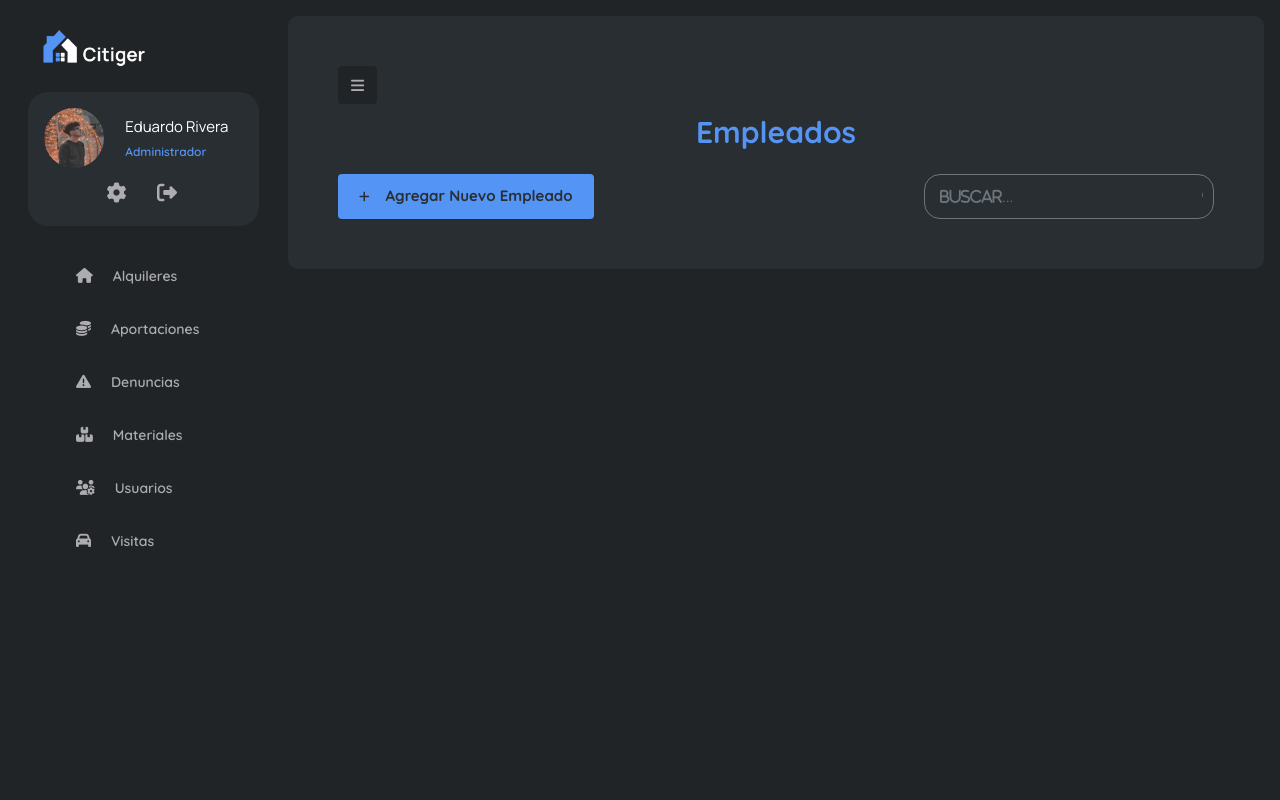
After one commit to eduardoezequieel/CitigerProject, a PHP site: page /views/dashboard/listado_empleados.php in a window 1280 px wide. The commit adds this page. Run offline with PHP 8.4, Linux system fonts and the light colour scheme; some libraries are stand-ins or nearby versions.

Commit message:
Listado de Empleados

```diff
--- a/resources/css/estilos.css
+++ b/resources/css/estilos.css
@@ -48,25 +48,24 @@
 input[placeholder],
 [placeholder],
 *[placeholder] {
-  font-family: 'Manrope', sans-serif;
+  font-family: FontAwesome,'Manrope', sans-serif;
   font-size: 15px;
   padding-left: 15px;
 }
 
 ::-webkit-input-placeholder {
-  font-family: 'Manrope', sans-serif;
+  font-family: FontAwesome,'Manrope', sans-serif;
   font-size: 15px;
-
 }
 
 ::-moz-placeholder {
-  font-family: 'Manrope', sans-serif;
+  font-family: FontAwesome,'Manrope', sans-serif;
   font-size: 15px;
 
 }
 
 :-ms-input-placeholder {
-  font-family: 'Manrope', sans-serif;
+  font-family: FontAwesome,'Manrope', sans-serif;
   font-size: 15px;
 
 }
@@ -406,6 +405,54 @@ a:hover {
   margin-top: 10px;
 }
 
+.tituloPagina{
+  font-family: 'Quicksand','sans-serif';
+  font-size: 30px;
+  font-weight: 700;
+  color: #5494F5;
+  margin-top: 10px;
+}
+
+/*Controles de Formularios*/
+
+.botonesListado{
+  background-color: #5494F5;
+  color: #292E32;
+  font-family: 'Quicksand','sans-serif';
+  font-size: 15px;
+  font-weight: 700;
+  padding-top: 10px;
+  padding-bottom: 10px;
+  padding-left: 20px;
+  padding-right: 20px;
+}
+
+.botonesListado:hover{
+  background-color: #3964a3;
+  color: white;
+}
+
+.tamañoIconosBotones{
+  font-size: 12px ;
+}
+
+.buscador {
+  background-color: transparent;
+  border: 0.01rem solid #6C757D;
+  color: white;
+  border-radius: 16px;
+  padding: 10px;
+  height: 45px;
+  width: 290px;
+  float: right;
+}
+
+.buscador:focus {
+  background-color: transparent;
+  border: 0.01rem solid #6C757D;
+  color: white;
+}
+
 /*Responsive*/
 
 @media screen and (max-width:1200px) {
--- /dev/null
+++ b/views/dashboard/listado_empleados.php
@@ -0,0 +1,40 @@
+<?php
+//Se incluye la clase con las plantillas del documento
+include('../../app/helpers/admin_page.php');
+//Se imprime la plantilla del encabezado y se envía el titulo para la página web
+admin_Page::sidebarTemplate('Empleados | Citiger');
+?>
+
+    <!-- Contenedor de la Pagina -->
+    <div class="page-content p-3" id="content">
+        <div id="cuadroContenido">
+            <button id="sidebarCollapse" type="button" class="btn bg-darken"><i class="fa fa-bars categoriasFuente tamañoIconos"></i><small class="text-uppercase font-weight-bold"></small></button>
+
+            <!-- Desde aqui comienza el contenido -->
+            <div class="row justify-content-center mb-3">
+                <div class="col-12 d-flex justify-content-center align-items-center">
+                    <h1 class="tituloPagina">Empleados</h1>
+                </div>
+            </div>
+
+            <div class="row">
+                <div class="col-xl-6 col-md-6 col-sm-12 col-xs-12 centrarBotones">
+                    <a href="#" class="btn botonesListado"><span class="fas fa-plus mr-3 tamañoIconosBotones"></span>Agregar Nuevo Empleado</a>
+                </div>
+                <div class="col-xl-6 col-md-6 col-sm-12 col-xs-12">
+                    <form>
+                        <input type="email" class="form-control buscador" id="buscar" aria-describedby="emailHelp" placeholder="Buscar...                                                               &#xf002;">
+                    </form>
+                </div>
+            </div>
+            <!-- Desde aqui finaliza el contenido -->
+
+        </div>
+
+    </div>
+    <!-- Final del contenido -->
+
+<?php
+//Se imprimen los JS necesarios
+admin_Page::footerTemplate();
+?>
--- a/views/dashboard/menuUsuarios.php
+++ b/views/dashboard/menuUsuarios.php
@@ -19,7 +19,7 @@ admin_Page::sidebarTemplate('Usuarios | Citiger');
 
                 <div class="row">
                     <div class="col-xl-6 col-md-6 col-sm-12 col-xs-12 centrarBotones">
-                        <a href="" class="btn botonMenu1">
+                        <a href="listado_empleados.php" class="btn botonMenu1">
                             <img src="../../resources/img/employee.png" alt="" class="img-fluid" width="50px">
                             <label class="textoBotonesMenu">Empleados</label>
                         </a>
```
